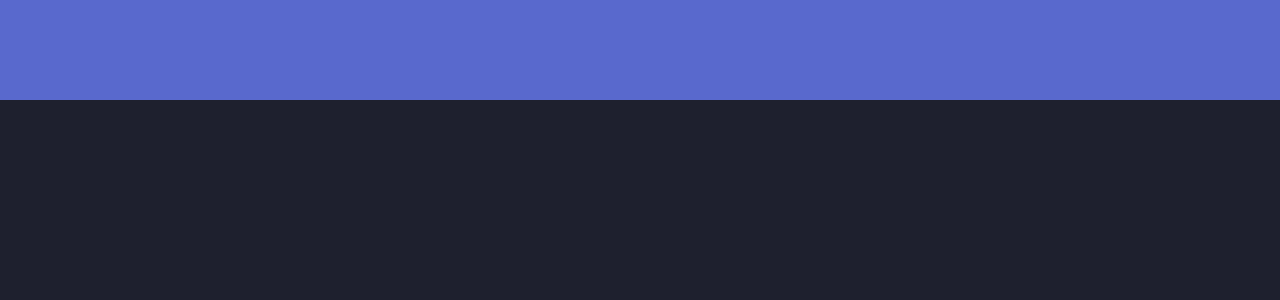
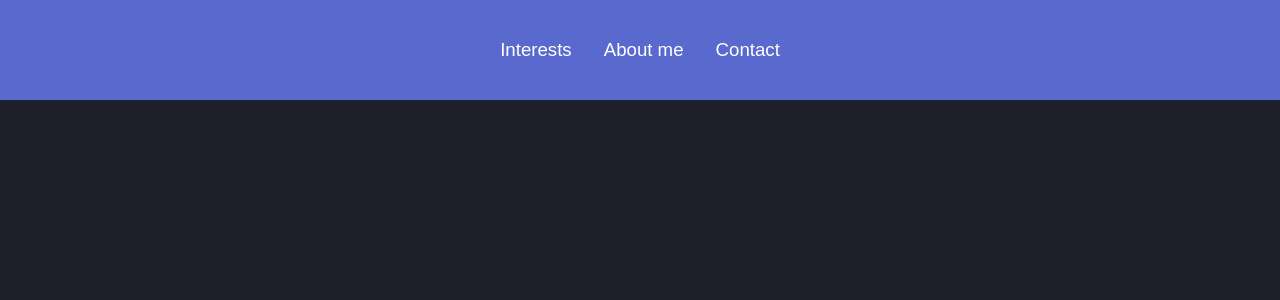
Before and after one commit to AleksaGrocic/AleksaGrocic.github.io, a React (Create React App) app in the folder portfolio-website/: page / in a window 1280 px wide. Shown: the top 300 px of the page. Built offline with nearby package versions, Linux system fonts and the light colour scheme.

Commit message:
Buttons added to header

```diff
--- a/portfolio-website/src/App.css
+++ b/portfolio-website/src/App.css
@@ -1,10 +1,43 @@
+html {
+  margin: 0;
+}
+
 body {
   margin: 0;
-  background-color: #1e202e;
+  background-color: #1e1f29;
+  font-family: Verdana;
 }
 
 .header {
+  display: flex;
   height: 100px;
   width: 100%;
+  justify-content: center;
+  align-items: center;
+  gap: 20px;
   background-color: #5969cd;
+  /*background-image: linear-gradient(to bottom, #5969cd, rgba(255, 0, 0, 0));*/
 }
+
+.headerButton {
+  height: 30px;
+  background-color: rgba(255, 0, 0, 0);
+  border: none;
+  color: white;
+  font-size: 14pt;
+  font-weight: normal;
+}
+
+.headerButton:hover {
+  cursor: pointer;
+}
+
+/*.headerName {
+  line-height: 100px;
+  width: 100%;
+  height: 100px;
+  margin: auto;
+  font-size: 20px;
+  color: white;
+  padding-left: 20px;
+}*/
--- a/portfolio-website/src/App.tsx
+++ b/portfolio-website/src/App.tsx
@@ -1,10 +1,6 @@
-import React from "react";
-import Home from "./pages/Home";
 import "./App.css";
 import Header from "./components/Header";
 
-function App() {
+export default function App() {
   return <Header />;
 }
-
-export default App;
--- /dev/null
+++ b/portfolio-website/src/components/Button.tsx
@@ -0,0 +1,3 @@
+export default function Button({ name }: { name: String }) {
+  return <button className="headerButton">{name}</button>;
+}
--- a/portfolio-website/src/components/Header.tsx
+++ b/portfolio-website/src/components/Header.tsx
@@ -1,7 +1,11 @@
-import React from "react";
+import Button from "./Button";
 
-function Header() {
-  return <div className="header"></div>;
+export default function Header() {
+  return (
+    <div className="header">
+      <Button name="Interests" />
+      <Button name="About me" />
+      <Button name="Contact" />
+    </div>
+  );
 }
-
-export default Header;
```
Also changed, not shown: portfolio-website/src/pages/Home.tsx (+2 -8 lines).
